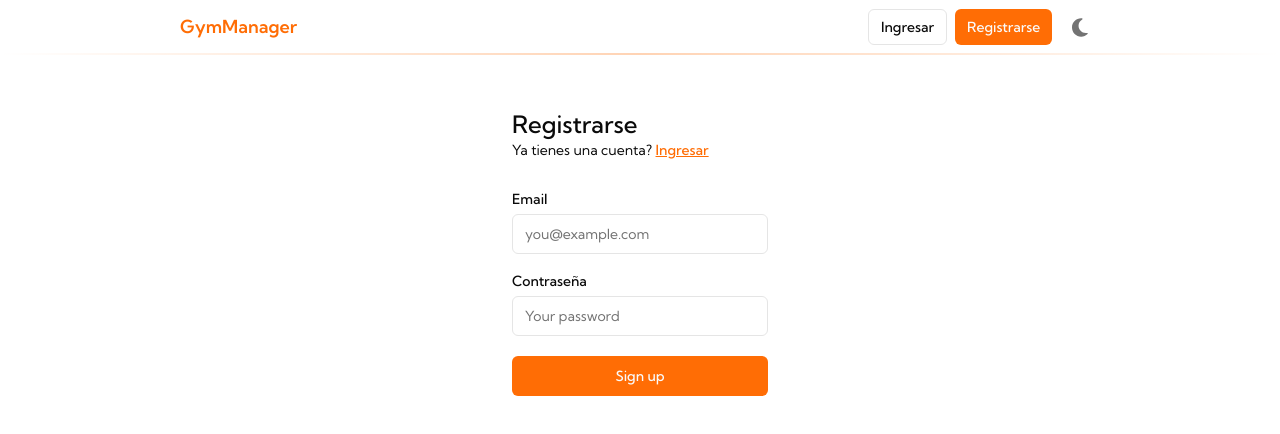
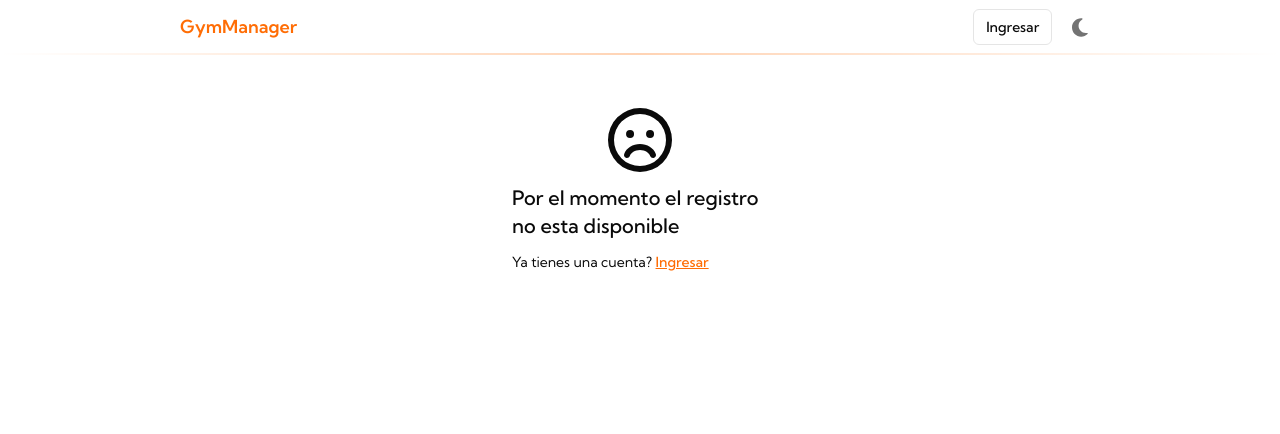
Before and after one commit to fepa0110/gym-manager, a Next.js app: page /sign-up in a window 1280 px wide. Shown: the top 434 px of the page. Built offline with nearby package versions, Linux system fonts and the light colour scheme; no server answers.

Commit message:
feat: :sparkles: Deshabilitado el registro de usuarios

```diff
--- a/app/(auth-pages)/sign-up/page.tsx
+++ b/app/(auth-pages)/sign-up/page.tsx
@@ -5,6 +5,8 @@ import { Input } from "@/components/ui/input";
 import { Label } from "@/components/ui/label";
 import Link from "next/link";
 import { SmtpMessage } from "../smtp-message";
+import { FontAwesomeIcon } from "@fortawesome/react-fontawesome";
+import { faFrown } from "@fortawesome/free-regular-svg-icons";
 
 export default async function Signup(props: {
   searchParams: Promise<Message>;
@@ -21,14 +23,15 @@ export default async function Signup(props: {
   return (
     <>
       <form className="flex flex-col min-w-64 max-w-64 mx-auto">
-        <h1 className="text-2xl font-medium">Registrarse</h1>
+        <FontAwesomeIcon icon={faFrown} size="4x" />
+        <h1 className="py-3 text-xl font-medium">Por el momento el registro no esta disponible</h1>
         <p className="text-sm text text-foreground">
           Ya tienes una cuenta?{" "}
           <Link className="text-primary font-medium underline" href="/sign-in">
             Ingresar
           </Link>
         </p>
-        <div className="flex flex-col gap-2 [&>input]:mb-3 mt-8">
+        {/* <div className="flex flex-col gap-2 [&>input]:mb-3 mt-8">
           <Label text="Email" />
           <Input name="email" placeholder="you@example.com" required />
           <Label text="Contraseña" />
@@ -43,7 +46,7 @@ export default async function Signup(props: {
             Sign up
           </SubmitButton>
           <FormMessage message={searchParams} />
-        </div>
+        </div> */}
       </form>
     </>
   );
--- a/components/header-auth.tsx
+++ b/components/header-auth.tsx
@@ -28,9 +28,9 @@ export default async function AuthButton() {
       <Button asChild size="sm" variant={"outline"}>
         <Link href="/sign-in">Ingresar</Link>
       </Button>
-      <Button asChild size="sm" variant={"default"}>
+      {/* <Button asChild size="sm" variant={"default"}>
         <Link href="/sign-up">Registrarse</Link>
-      </Button>
+      </Button> */}
     </div>
   );
 }
```
